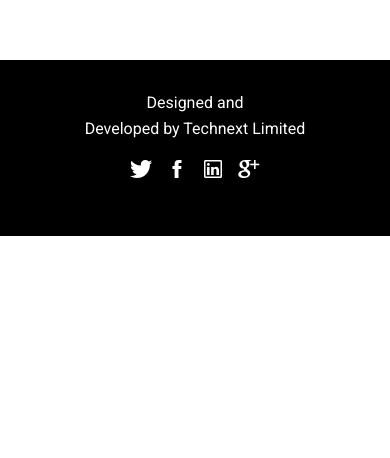
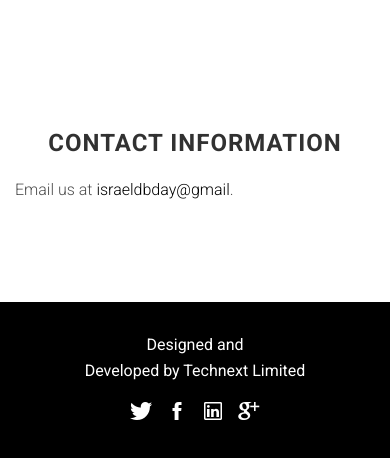
Before and after one commit to israeldbday/israeldbday.github.io, a website: page index.html in a window 390 px wide. Shown: the part 5629-6087 px from the top of the page. Before the commit the page ends 5865 px from the top, so only its background shows below. Drawn offline with Linux system fonts and the light colour scheme; files whose address does not match are found by name.

Commit message:
Added contact information to web page

```diff
--- a/index.html
+++ b/index.html
@@ -59,6 +59,7 @@
                     <li><a data-scroll href="#partners">Sponsorship</a></li>
                   <!--  <li><a data-scroll href="#photos">Photos</a></li> -->
                 <li><a href="https://docs.google.com/forms/d/e/1FAIpQLScQcYXM3trtbtY09M5AmP4Sx3zccPAxOmeQpL5uzKrAGeN0yg/viewform?usp=sf_link">Register</a></li>
+				<li><a data-scroll href="#contact">Contact</a></li>
                 </ul>
             </div>
         </div><!-- /.container -->
@@ -518,6 +519,16 @@
         </div>
     </section>
 
+	 <section id="contact" class="section schedule">
+        <div class="container">
+            <div class="row">
+                <div class="col-md-12">
+                    <h3 class="section-title">Contact Information</h3>
+                </div>
+            </div>
+<p>Email us at <a href="mailto:israeldbday@gmail.com">israeldbday@gmail</a>.</p>
+			</section>
+
     <footer class="site-footer">
         <div class="container">
             <div class="row">
```
